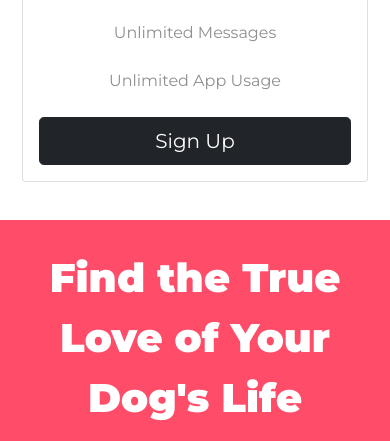
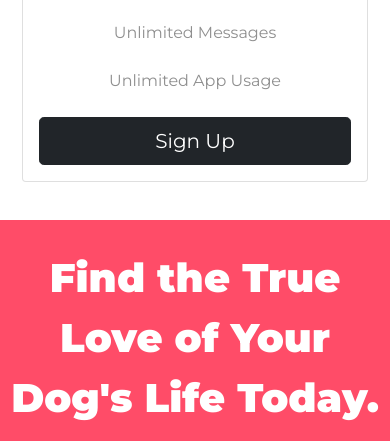
Before and after one commit to safakcosplay/tindog, a plain HTML site: page index.html in a window 390 px wide. Shown: the part 3535-3976 px from the top of the page. Drawn offline with nearby package versions, Linux system fonts and the light colour scheme.

Commit message:
Update styles.css

```diff
--- a/css/styles.css
+++ b/css/styles.css
@@ -175,7 +175,7 @@ p{
   }
 
   #cta {
-    padding: 7% 7%;
+    padding: 7% 2%;
   }
 
   #pricing {
```
